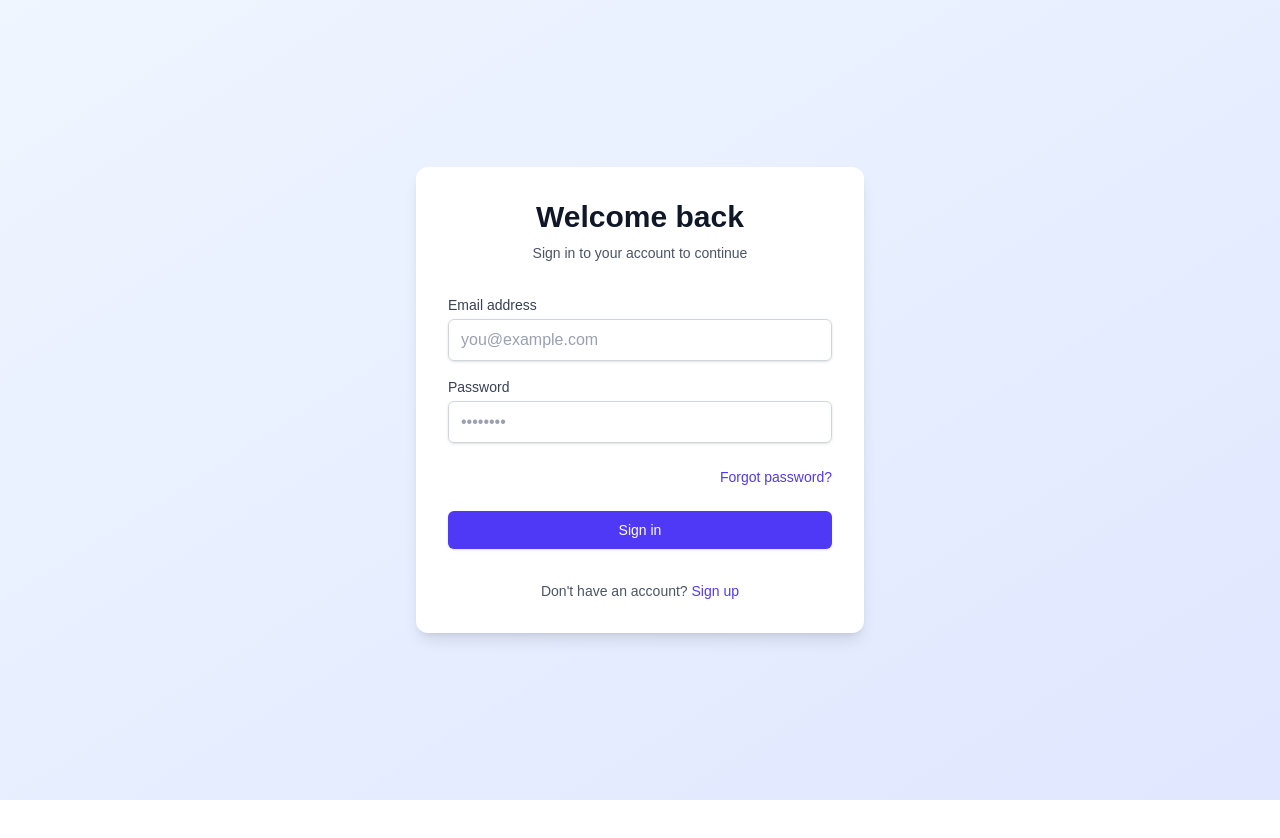
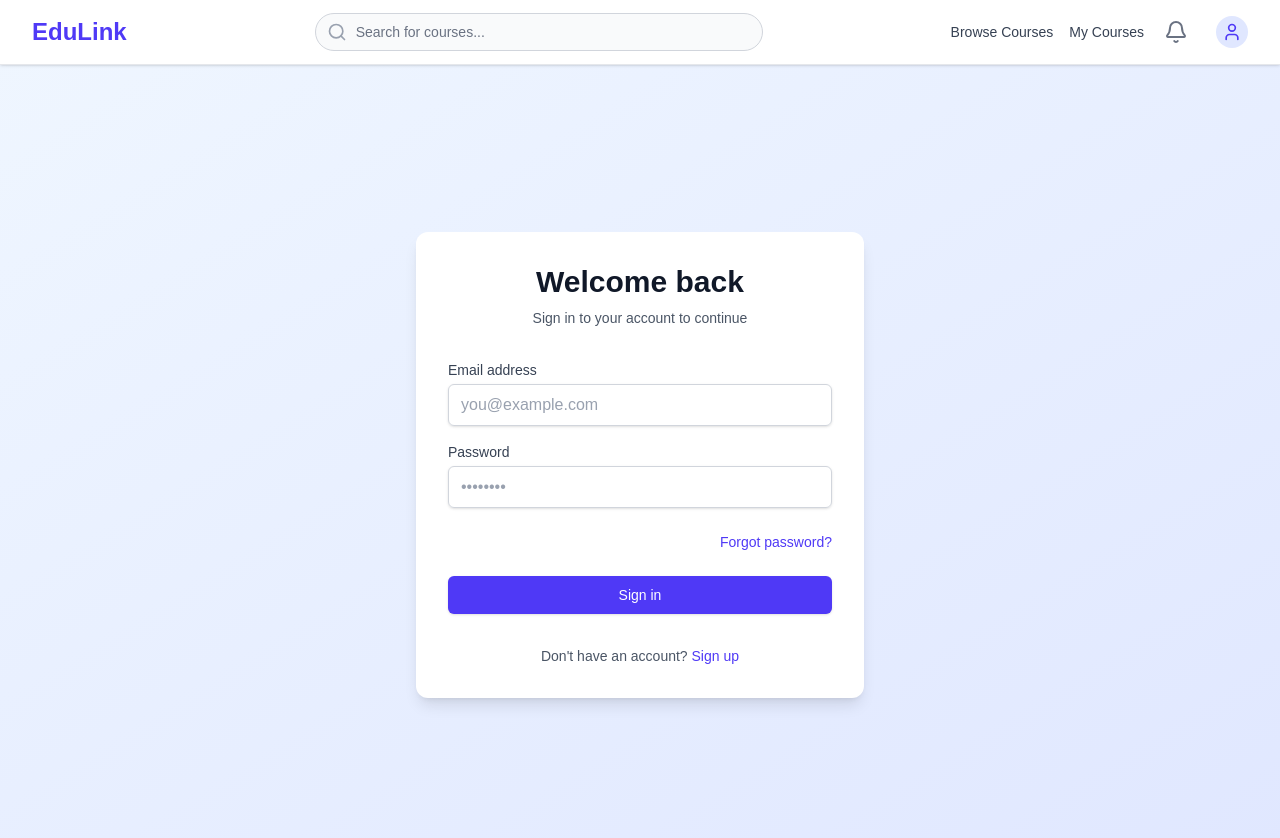
Before and after one commit to ajais-25/edulink, a Next.js app: page /sign-in in a window 1280 px wide. Shown: the top 838 px of the page. Before the commit the page ends 800 px from the top, so only its background shows below. Built offline with nearby package versions, Linux system fonts and the light colour scheme; no server answers.

Commit message:
add a demo navbar

```diff
--- a/src/app/layout.tsx
+++ b/src/app/layout.tsx
@@ -18,6 +18,7 @@ export const metadata: Metadata = {
 };
 
 import ReduxProvider from "@/redux/ReduxProvider";
+import Navbar from "@/components/Navbar";
 
 export default function RootLayout({
   children,
@@ -29,7 +30,10 @@ export default function RootLayout({
       <body
         className={`${geistSans.variable} ${geistMono.variable} antialiased`}
       >
-        <ReduxProvider>{children}</ReduxProvider>
+        <ReduxProvider>
+          <Navbar />
+          {children}
+        </ReduxProvider>
       </body>
     </html>
   );
--- /dev/null
+++ b/src/components/Navbar.tsx
@@ -0,0 +1,192 @@
+"use client";
+
+import Link from "next/link";
+import { Search, Bell, User, LogOut, RefreshCw } from "lucide-react";
+import { useAppDispatch, useAppSelector } from "@/redux/hooks";
+import { useState, useRef, useEffect } from "react";
+import axios from "axios";
+import { clearUser, setUser } from "@/redux/slices/user";
+import { useRouter } from "next/navigation";
+
+export default function Navbar() {
+  const dispatch = useAppDispatch();
+  const { user } = useAppSelector((state) => state.user);
+  const [isDropdownOpen, setIsDropdownOpen] = useState(false);
+  const [isChangingRole, setIsChangingRole] = useState(false);
+  const router = useRouter();
+  const dropdownRef = useRef<HTMLDivElement>(null);
+
+  useEffect(() => {
+    function handleClickOutside(event: MouseEvent) {
+      if (
+        dropdownRef.current &&
+        !dropdownRef.current.contains(event.target as Node)
+      ) {
+        setIsDropdownOpen(false);
+      }
+    }
+    document.addEventListener("mousedown", handleClickOutside);
+    return () => {
+      document.removeEventListener("mousedown", handleClickOutside);
+    };
+  }, [dropdownRef]);
+
+  const handleLogout = async () => {
+    try {
+      await axios.get("/api/auth/logout");
+      dispatch(clearUser());
+      router.push("/sign-in");
+    } catch (error) {
+      console.error("Logout failed", error);
+    }
+  };
+
+  const handleChangeRole = async () => {
+    try {
+      setIsChangingRole(true);
+      const response = await axios.patch("/api/users/change-role");
+      if (response.data.success) {
+        // Optimistically update the role or fetch user again.
+        // Since the API returns success, we can toggle the local state or re-fetch.
+        // For simplicity/speed, let's assume we need to re-fetch or manually toggle for the UI update.
+        if (user) {
+          const newRole = user.role === "student" ? "instructor" : "student";
+          dispatch(setUser({ ...user, role: newRole }));
+        }
+      }
+    } catch (error) {
+      console.error("Role change failed", error);
+    } finally {
+      setIsChangingRole(false);
+      setIsDropdownOpen(false);
+    }
+  };
+
+  return (
+    <nav className="sticky top-0 z-50 w-full border-b border-gray-200 bg-white shadow-sm">
+      <div className="mx-auto flex h-16 max-w-7xl items-center justify-between px-4 sm:px-6 lg:px-8">
+        {/* Left: Branding */}
+        <div className="flex items-center">
+          <Link href="/" className="flex items-center gap-2">
+            <span className="text-2xl font-bold text-indigo-600">EduLink</span>
+          </Link>
+        </div>
+
+        {/* Center: Search Bar */}
+        <div className="hidden flex-1 items-center justify-center px-6 lg:flex">
+          <div className="relative w-full max-w-md">
+            <div className="pointer-events-none absolute inset-y-0 left-0 flex items-center pl-3">
+              <Search className="h-5 w-5 text-gray-400" />
+            </div>
+            <input
+              type="search"
+              className="block w-full rounded-full border border-gray-300 bg-gray-50 py-2 pl-10 pr-4 text-sm text-gray-900 placeholder-gray-500 focus:border-indigo-500 focus:bg-white focus:ring-1 focus:ring-indigo-500 focus:outline-none"
+              placeholder="Search for courses..."
+            />
+          </div>
+        </div>
+
+        {/* Right: User Navigation */}
+        <div className="flex items-center gap-4">
+          <Link
+            href="/courses"
+            className="hidden text-sm font-medium text-gray-700 hover:text-indigo-600 md:block"
+          >
+            Browse Courses
+          </Link>
+          <Link
+            href="/my-courses"
+            className="hidden text-sm font-medium text-gray-700 hover:text-indigo-600 md:block"
+          >
+            My Courses
+          </Link>
+
+          <button
+            type="button"
+            className="rounded-full bg-white p-1 text-gray-500 hover:text-indigo-600 focus:outline-none"
+          >
+            <span className="sr-only">View notifications</span>
+            <Bell className="h-6 w-6" />
+          </button>
+
+          {/* Profile Dropdown */}
+          <div className="relative ml-2" ref={dropdownRef}>
+            <button
+              onClick={() => setIsDropdownOpen(!isDropdownOpen)}
+              type="button"
+              className={`flex rounded-full bg-white text-sm focus:outline-none ${
+                user?.role === "instructor"
+                  ? "ring-2 ring-indigo-600 ring-offset-2"
+                  : ""
+              }`}
+            >
+              <span className="sr-only">Open user menu</span>
+              <div className="flex h-8 w-8 items-center justify-center rounded-full bg-indigo-100 text-indigo-600 overflow-hidden">
+                {user?.profile?.avatar ? (
+                  <img
+                    src={user.profile.avatar}
+                    alt={user.name}
+                    className="h-full w-full object-cover"
+                  />
+                ) : (
+                  <span className="font-semibold">
+                    {user?.name ? (
+                      user.name.charAt(0).toUpperCase()
+                    ) : (
+                      <User className="h-5 w-5" />
+                    )}
+                  </span>
+                )}
+              </div>
+            </button>
+
+            {/* Dropdown Menu */}
+            {isDropdownOpen && (
+              <div className="absolute right-0 mt-2 w-56 origin-top-right rounded-md bg-white py-1 shadow-lg ring-1 ring-black ring-opacity-5 focus:outline-none">
+                <div className="border-b border-gray-100 px-4 py-3">
+                  <p className="text-sm font-medium text-gray-900">
+                    Hi, {user?.name?.split(" ")[0]}
+                  </p>
+                  <p className="truncate text-xs font-medium text-gray-500 capitalize">
+                    {user?.role || "Guest"}
+                  </p>
+                </div>
+
+                <div className="py-1">
+                  <Link
+                    href="/profile"
+                    className="flex items-center gap-2 px-4 py-2 text-sm text-gray-700 hover:bg-gray-100"
+                    onClick={() => setIsDropdownOpen(false)}
+                  >
+                    <User className="h-4 w-4" />
+                    Profile
+                  </Link>
+                  <button
+                    onClick={handleChangeRole}
+                    disabled={isChangingRole}
+                    className="flex w-full items-center gap-2 px-4 py-2 text-left text-sm text-gray-700 hover:bg-gray-100 disabled:opacity-50"
+                  >
+                    <RefreshCw
+                      className={`h-4 w-4 ${isChangingRole ? "animate-spin" : ""}`}
+                    />
+                    {isChangingRole ? "Switching..." : "Switch Role"}
+                  </button>
+                </div>
+
+                <div className="border-t border-gray-100 py-1">
+                  <button
+                    onClick={handleLogout}
+                    className="flex w-full items-center gap-2 px-4 py-2 text-left text-sm text-red-600 hover:bg-gray-100"
+                  >
+                    <LogOut className="h-4 w-4" />
+                    Sign out
+                  </button>
+                </div>
+              </div>
+            )}
+          </div>
+        </div>
+      </div>
+    </nav>
+  );
+}
```
